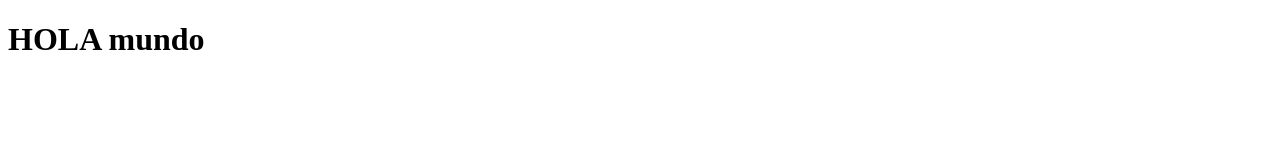
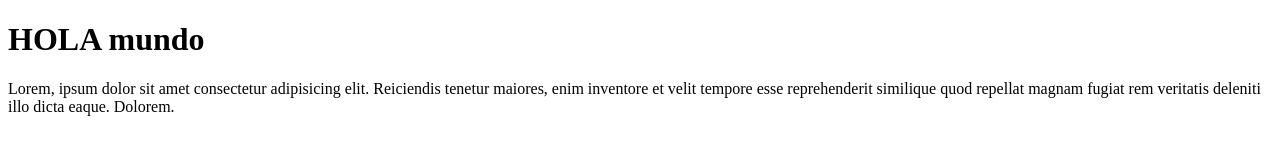
Before and after one commit to AKASHI115/primero, a plain HTML site: page index.html in a window 1280 px wide. Drawn offline with Linux system fonts and the light colour scheme.

Commit message:
Update index.html

```diff
--- a/index.html
+++ b/index.html
@@ -7,5 +7,6 @@
 </head>
 <body>
     <h1>HOLA mundo</h1>
+    <p>Lorem, ipsum dolor sit amet consectetur adipisicing elit. Reiciendis tenetur maiores, enim inventore et velit tempore esse reprehenderit similique quod repellat magnam fugiat rem veritatis deleniti illo dicta eaque. Dolorem.</p>
 </body>
 </html>
```
